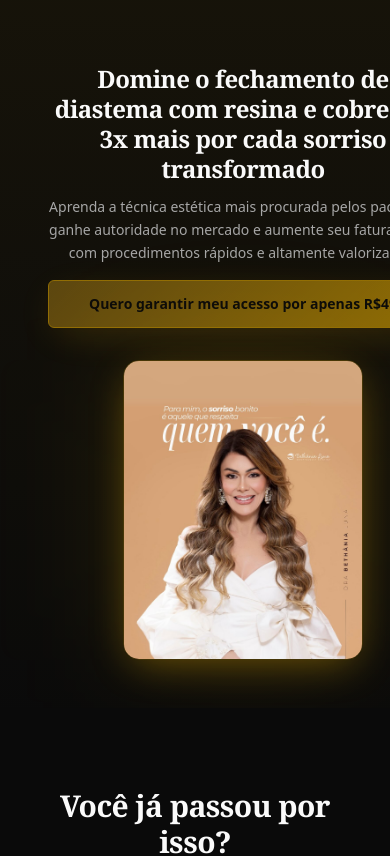
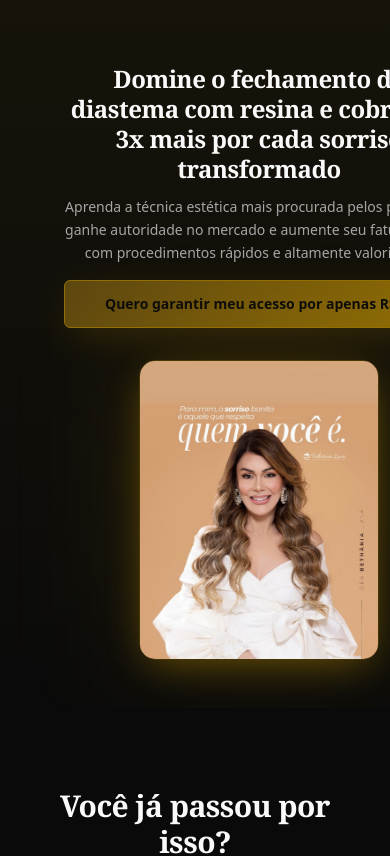
Before and after one commit to domousc/smile-gold-shine, a React (Vite) app: page / in a window 390 px wide. Shown: the top 856 px of the page. Built offline with nearby package versions, Linux system fonts and the light colour scheme; the HTML template or start-up script is replaced by a standard one.

Commit message:
Refactor: Center Hero section on mobile

```diff
--- a/src/components/Hero.tsx
+++ b/src/components/Hero.tsx
@@ -7,11 +7,11 @@ const Hero = () => {
   };
 
   return (
-    <section className="relative flex items-center justify-center px-4 pt-16 pb-12 md:py-20 lg:min-h-screen overflow-hidden">
+    <section className="relative flex items-center justify-center px-6 pt-16 pb-12 md:py-20 lg:min-h-screen overflow-hidden">
       <div className="absolute inset-0 bg-gradient-to-b from-gold/5 to-background -z-10" />
 
-      <div className="container max-w-6xl">
-        <div className="grid lg:grid-cols-2 gap-8 md:gap-12 items-center">
+      <div className="container max-w-6xl mx-auto">
+        <div className="grid lg:grid-cols-2 gap-8 md:gap-12 items-center justify-items-center lg:justify-items-stretch">
           {/* Image Column */}
           <div className="order-2 lg:order-1 flex justify-center lg:justify-start">
             <div className="relative w-full max-w-[240px] sm:max-w-[280px] md:max-w-md lg:max-w-lg">
@@ -25,7 +25,7 @@ const Hero = () => {
           </div>
 
           {/* Content Column */}
-          <div className="order-1 lg:order-2 text-center lg:text-left space-y-4 md:space-y-6">
+          <div className="order-1 lg:order-2 text-center lg:text-left space-y-4 md:space-y-6 w-full max-w-full px-2 sm:px-0">
             <div className="space-y-3 md:space-y-4">
               <h1 className="text-2xl sm:text-3xl md:text-4xl lg:text-5xl leading-tight font-bold">
                 Domine o fechamento de diastema com resina e cobre até 3x mais por cada sorriso transformado
```
